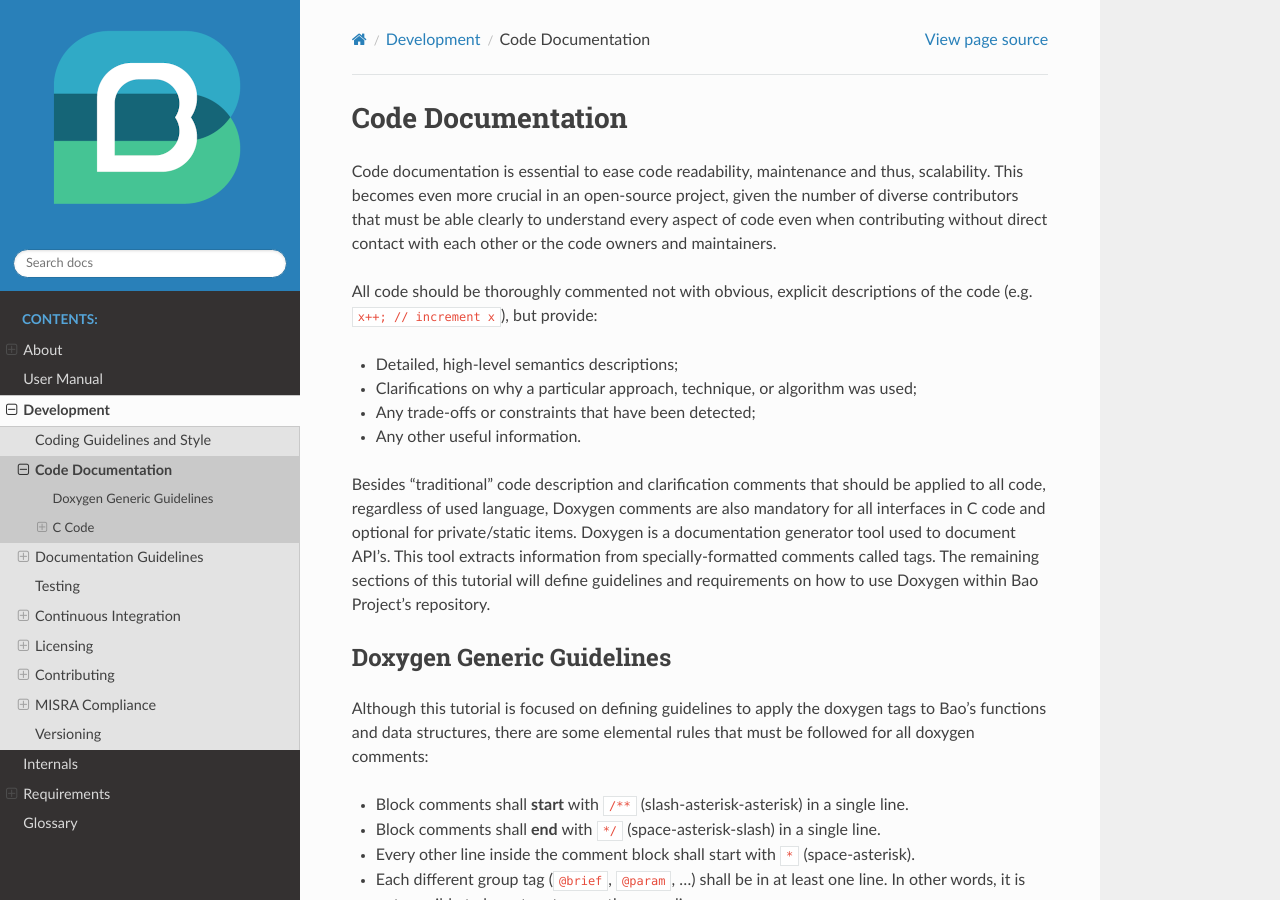
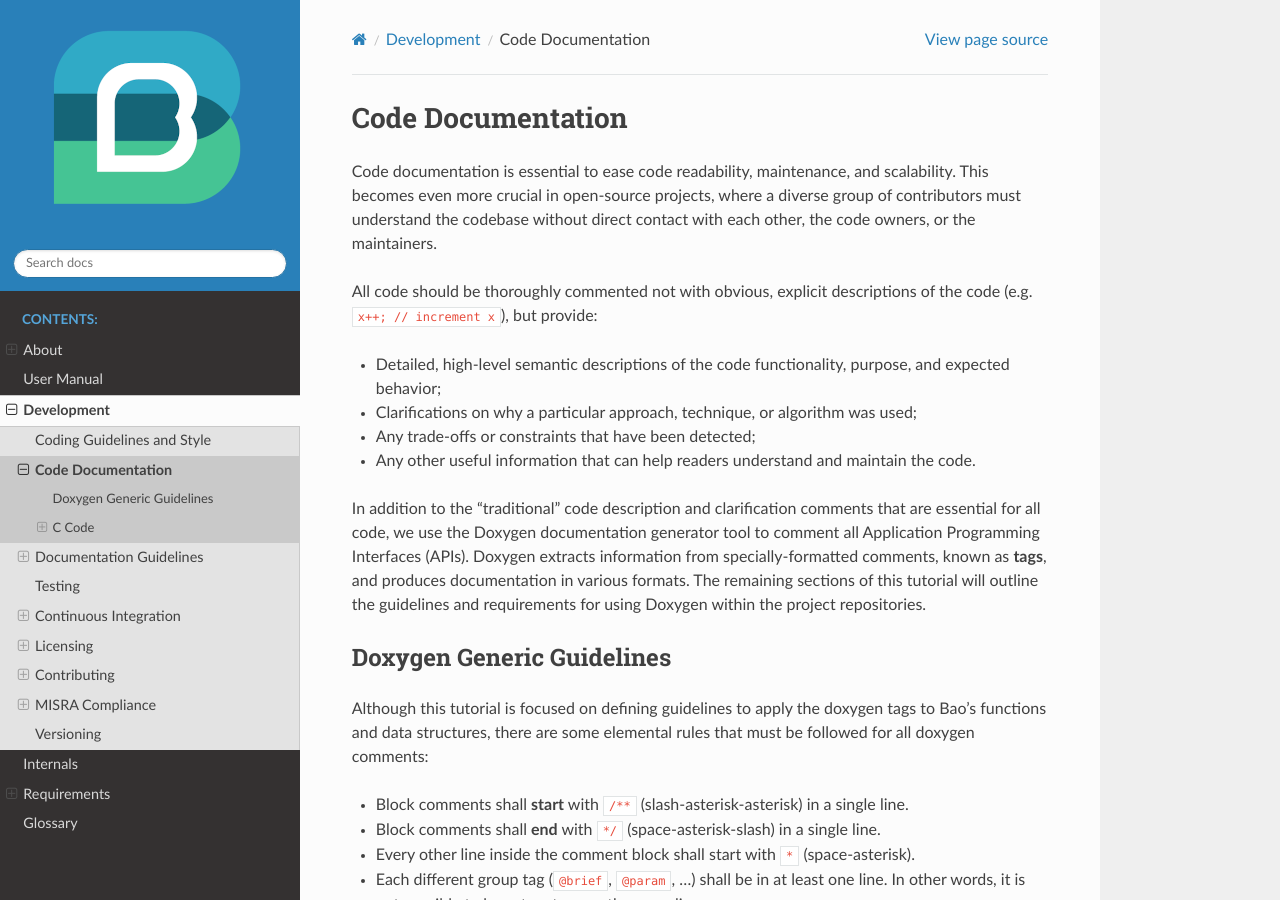
Before and after one commit to bao-project/bao-docs, a Sphinx documentation site: the page built from source/development/code_documentation.rst, in a window 1280 px wide and 900 px high. Built offline with Sphinx 7.4.7 and the Read the Docs theme 2.0.0, drawn with Linux system fonts in a browser that asks for light colours.

Commit message:
ref(code-doc): improve the introduction text
Signed-off-by: Daniel Oliveira <drawnpoetry@gmail.com>

```diff
--- a/source/development/code_documentation.rst
+++ b/source/development/code_documentation.rst
@@ -1,28 +1,29 @@
 Code Documentation
 ==================
 
-Code documentation is essential to ease code readability, maintenance and thus,
-scalability. This becomes even more crucial in an open-source project, given
-the number of diverse contributors that must be able clearly to understand
-every aspect of code even when contributing without direct contact with each
-other or the code owners and maintainers.
+Code documentation is essential to ease code readability, maintenance, and
+scalability. This becomes even more crucial in open-source projects, where a
+diverse group of contributors must understand the codebase without direct
+contact with each other, the code owners, or the maintainers.
 
 All code should be thoroughly commented not with obvious, explicit descriptions
 of the code (e.g. ``x++; // increment x``), but provide:
 
-* Detailed, high-level semantics descriptions;
+* Detailed, high-level semantic descriptions of the code functionality,
+  purpose, and expected behavior;
 * Clarifications on why a particular approach, technique, or algorithm was
   used;
 * Any trade-offs or constraints that have been detected;
-* Any other useful information.
+* Any other useful information that can help readers understand and maintain
+  the code.
 
-Besides "traditional" code description and clarification comments that should
-be applied to all code, regardless of used language, Doxygen comments are also
-mandatory for all interfaces in C code and optional for private/static items.
-Doxygen is a documentation generator tool used to document API's. This tool
-extracts information from specially-formatted comments called tags. The
-remaining sections of this tutorial will define guidelines and requirements on
-how to use Doxygen within Bao Project's repository.
+In addition to the "traditional" code description and clarification comments
+that are essential for all code, we use the Doxygen documentation generator
+tool to comment all Application Programming Interfaces (APIs). Doxygen extracts
+information from specially-formatted comments, known as **tags**, and produces
+documentation in various formats. The remaining sections of this tutorial will
+outline the guidelines and requirements for using Doxygen within the project
+repositories.
 
 .. _generic:
 
--- a/source/spelling_wordlist.txt
+++ b/source/spelling_wordlist.txt
@@ -65,3 +65,4 @@ submodules
 Submodules
 subdirectory
 scalability
+codebase
```
